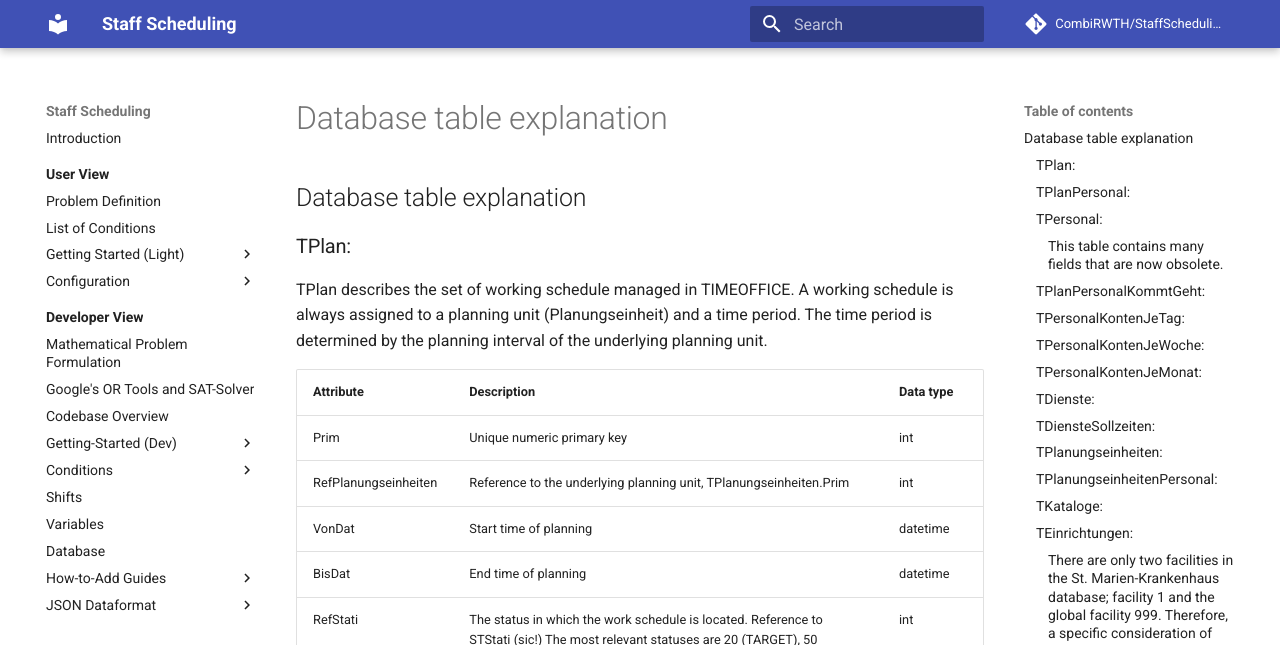
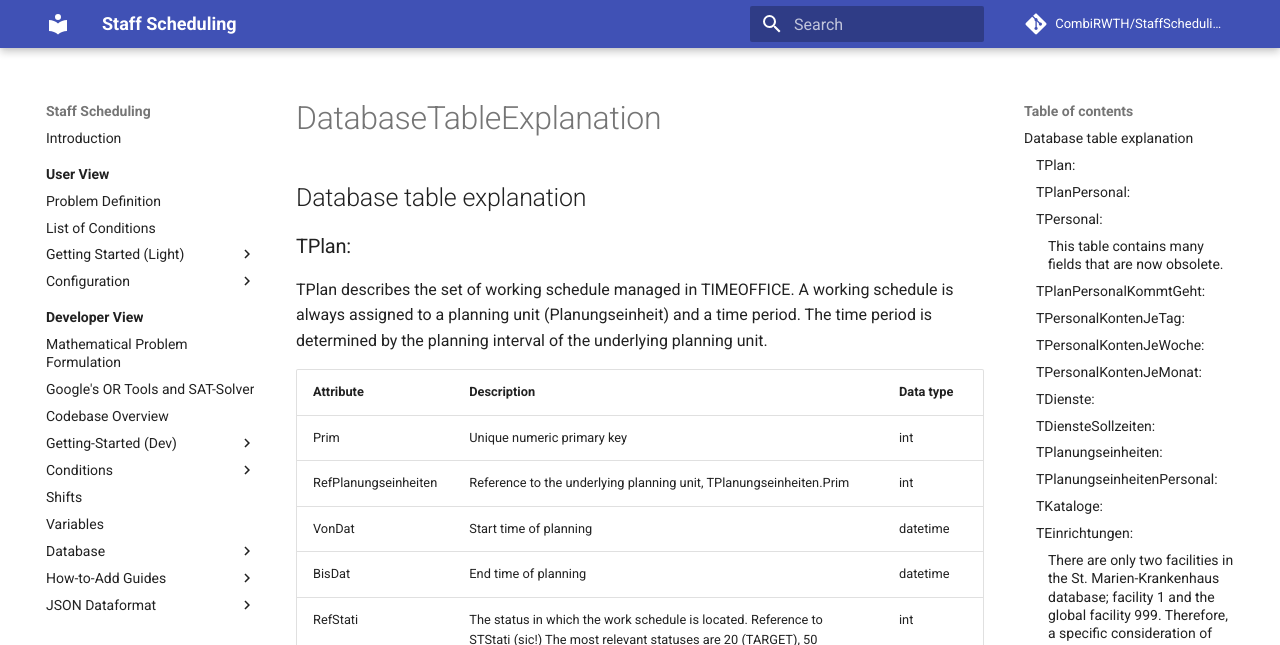
Before and after one commit to CombiRWTH/StaffScheduling, an MkDocs documentation site: the page built from docs/developer-view/database/DatabaseTableExplanation.md, in a window 1280 px wide and 900 px high. Shown: the top 645 px of the window. Built offline with MkDocs 1.6.1 and Material for MkDocs 9.7.7, drawn with Linux system fonts in a browser that asks for light colours; comment, search, counter and statistics services are not loaded; some of the changed lines change nothing that is shown.

Commit message:
restructure database docs

```diff
--- a/docs/collection-of-old-docs/Database table explanation.md
+++ b/docs/developer-view/database/DatabaseTableExplanation.md
@@ -207,3 +207,5 @@
 | AktivJN  | Boolflag, which indicates whether the facility is still actively in operation    | bit |
 | AktivVon  | Spans a period in which the facility is in operation with AktivBis    | datetime |
 | AktivBis  | Spans a period in which the facility is in operation with AktivVon    | datetime |
+
+![Alternativ‑Text](\StaffScheduling\docs\developer-view\database\Datenbankübersicht_Neu.png "Optionaler Titel")
--- a/mkdocs.yml
+++ b/mkdocs.yml
@@ -56,7 +56,10 @@
               - Rotate shifts forwards: developer-view/conditions/Rotate-shifts-forwards.md
       - Shifts: developer-view/shifts.md
       - Variables: developer-view/variables.md
-      - Database: developer-view/database.md
+      - Database:
+            - Overview: developer-view/database/database.md
+            - Database Queries: developer-view/database/databasequeries.md
+            - Database Tables: developer-view/database/databasetableexplanation.md
       - How-to-Add Guides:
           - How to add a Constraint: developer-view/how-to-add/how-to-add-constraint.md
           - How to add a Objective: developer-view/how-to-add/how-to-add-objective.md
```
Also changed, not shown: docs/developer-view/database/DatabaseQueries.md (renamed from docs/DatabaseQueries.md), docs/developer-view/database/Datenbankübersicht_Neu.png (renamed from docs/collection-of-old-docs/Images/Datenbankübersicht_Neu.png), docs/developer-view/database/database.md (renamed from docs/collection-of-old-docs/concepts/database.md).
